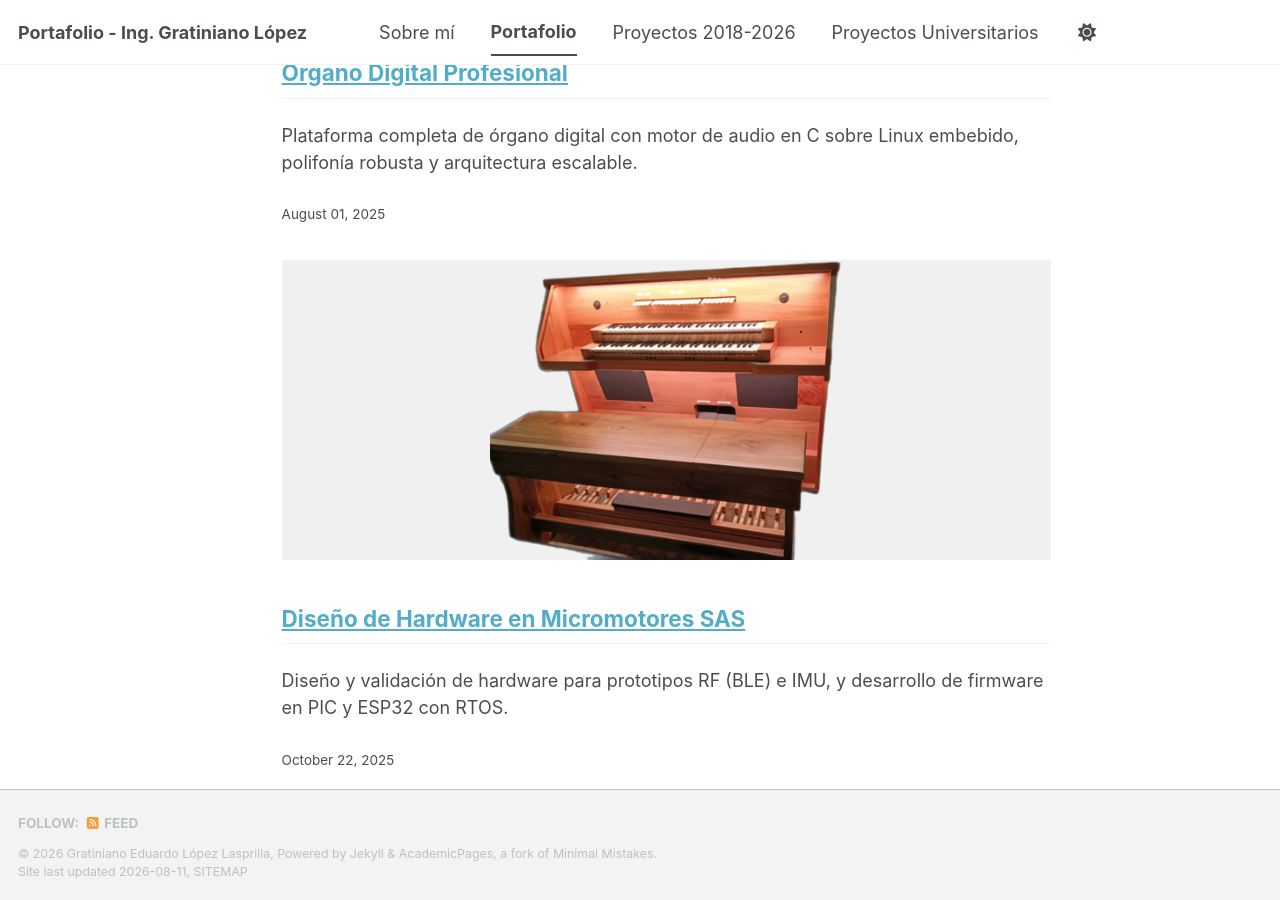
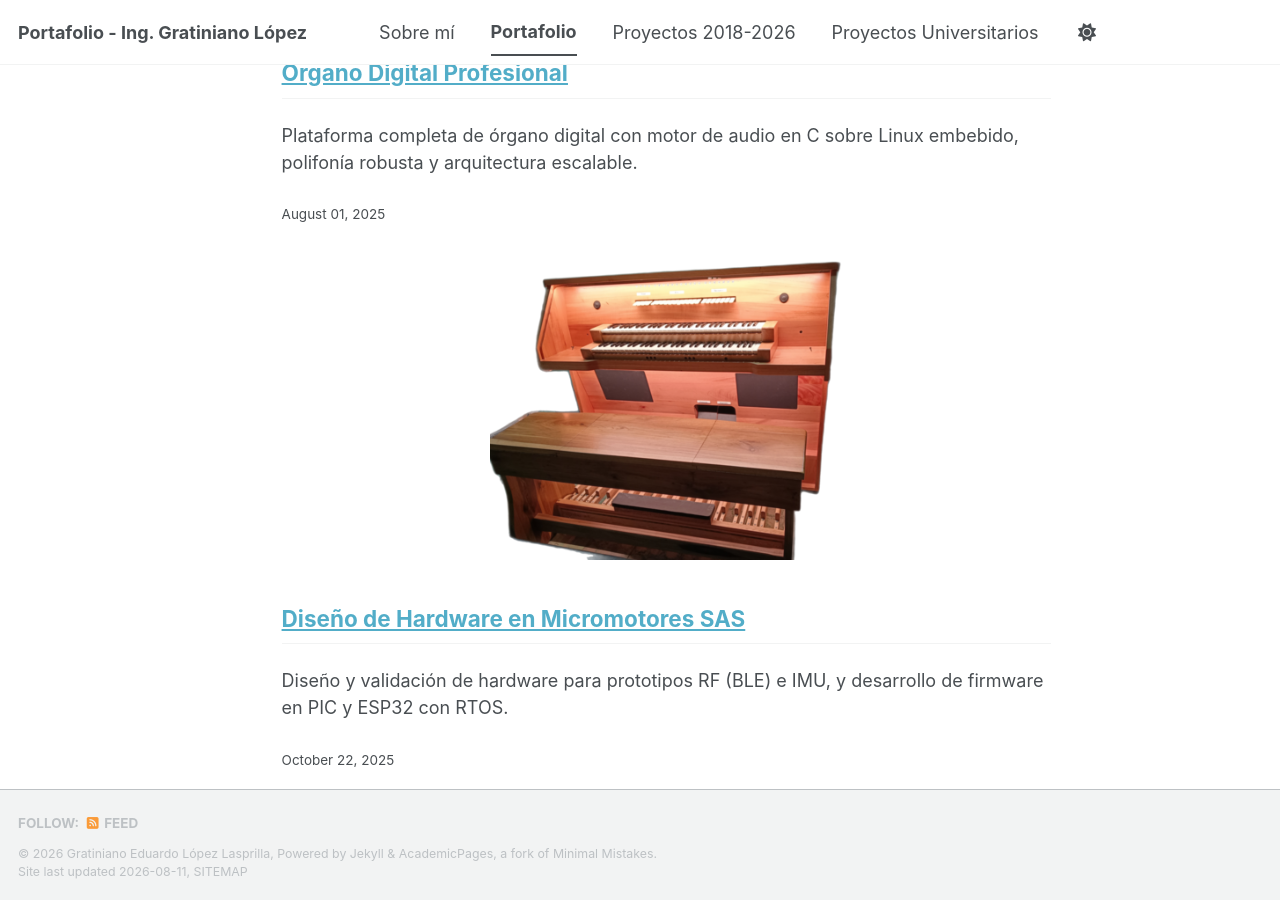
Before and after one commit to ingGratiniano/ingGratiniano.github.io, a Jekyll site: the page built from _pages/portfolio.html, in a window 1280 px wide and 900 px high, scrolled down 792 px. Built offline with Jekyll 4.4.1, drawn with Linux system fonts in a browser that asks for light colours; a style sheet for code colours, icons or effects is not loaded.

Commit message:
Update image style in portfolio.html
Changed image background color from #f0f0f0 to transparent.

```diff
--- a/_pages/portfolio.html
+++ b/_pages/portfolio.html
@@ -15,7 +15,7 @@ classes: wide
         <p>{{ post.excerpt | markdownify }}</p>
         <p><small>{{ post.date | date: "%B %d, %Y" }}</small></p>
         {% if post.image %}
-          <img src="{{ post.image | relative_url }}" alt="{{ post.title }}" style="width:100%; max-height:300px; object-fit:contain; background-color:#f0f0f0; margin-top:10px;">
+          <img src="{{ post.image | relative_url }}" alt="{{ post.title }}" style="width:100%; max-height:300px; object-fit:contain; background-color:transparent; margin-top:10px;">
         {% endif %}
       </div>
     {% endfor %}
```
